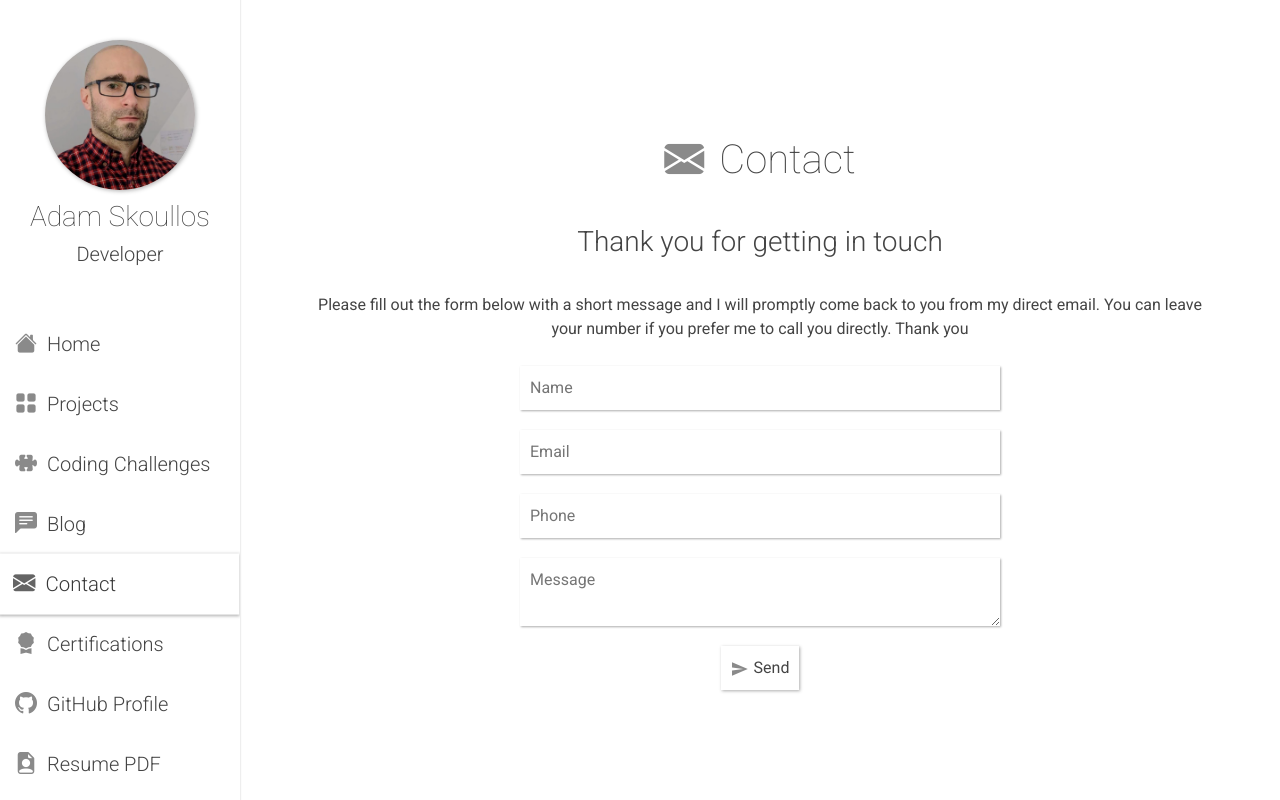
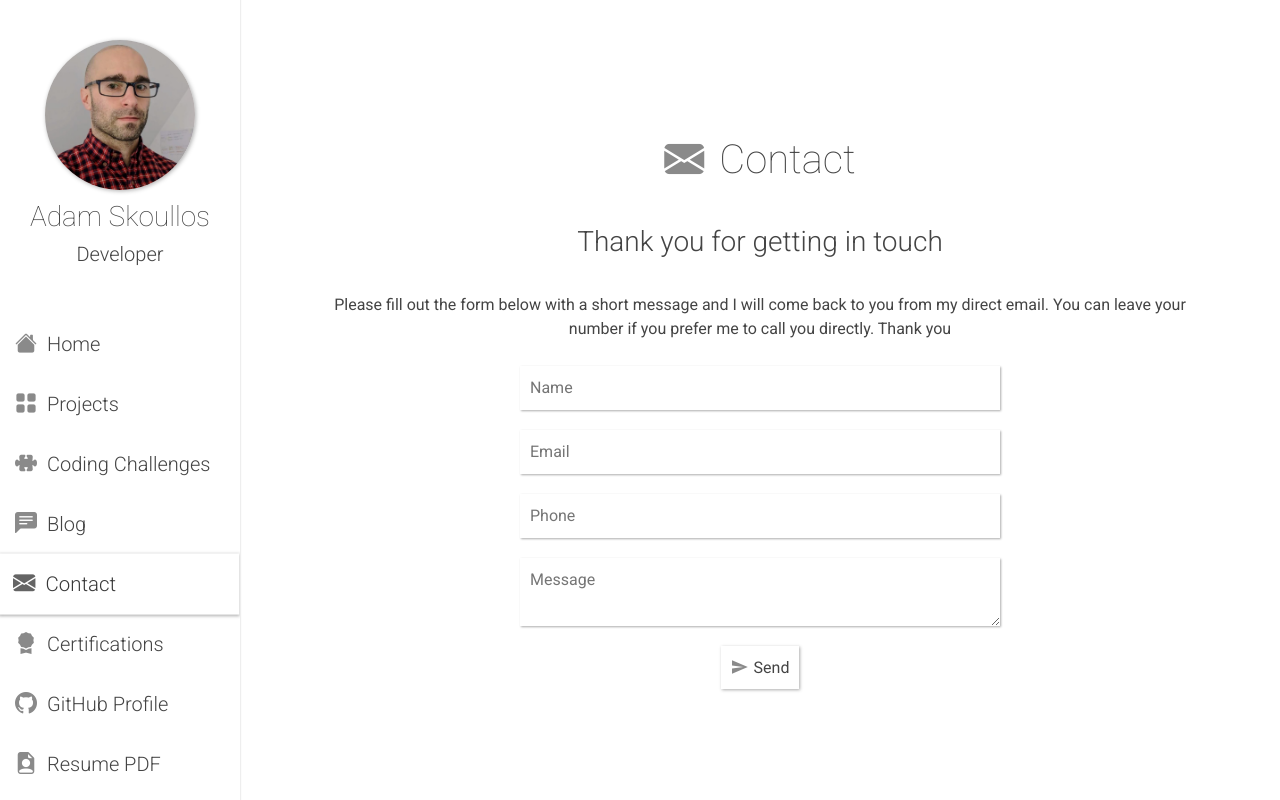
Before and after one commit to Adamskoullos/Portfolio, a Vue app: page /contact in a window 1280 px wide. Built offline with nearby package versions, Linux system fonts and the light colour scheme.

Commit message:
wrapp up commit for contact page refinements

```diff
--- a/src/views/Contact.vue
+++ b/src/views/Contact.vue
@@ -2,7 +2,7 @@
   <div class="form-wrapper">
     <h1><i class="bi bi-envelope-fill"></i>Contact</h1>
     <h3>Thank you for getting in touch</h3>
-    <p>Please fill out the form below with a short message and I will promptly come back to you from my direct email. You can leave your number if you prefer me to call you directly. Thank you</p>
+    <p>Please fill out the form below with a short message and I will come back to you from my direct email. You can leave your number if you prefer me to call you directly. Thank you</p>
     <form @submit.prevent="handleSubmit">
       <input type="text" placeholder="Name" v-model="name" required>
       <input type="email" placeholder="Email" v-model="email" required>
@@ -125,7 +125,7 @@ export default {
       button{
         background: white;
         border: none;
-        padding: 10px;
+        padding: 10px 10px 9px 10px;
         transition: all ease 0.5s;
         box-shadow: 1px 1px 3px rgba(50,50,50,0.4);
         text-decoration: none;
@@ -152,7 +152,7 @@ export default {
       }
       span{
         color:$icon;
-        margin: auto 5px auto 0;
+        margin: auto 5px 3px 0;
         vertical-align: middle;
         font-size: 18px;
       }
```
